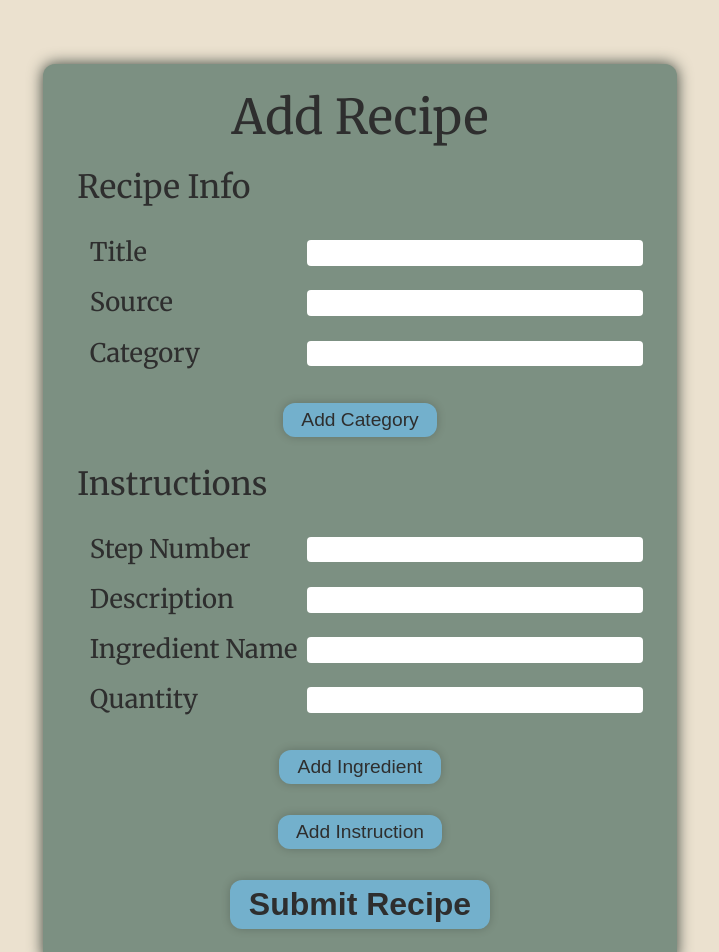
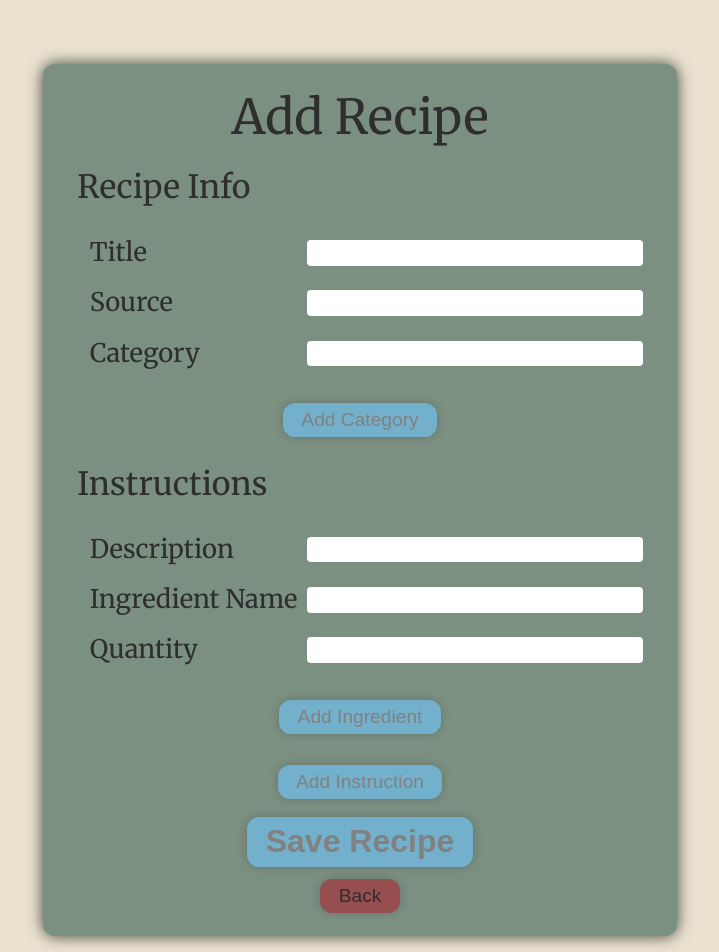
Before and after one commit to g3or3/Recipes, a React (Create React App) app in the folder client/: page /add-recipe in a window 1280 px wide. Shown: the top 952 px of the page, without its empty margins (280-999 px from the left). Built offline with nearby package versions, Linux system fonts and the light colour scheme; sample sign-in values are in the browser's storage.

Commit message:
Add updated styling and button fuctionality to add recipe component

```diff
--- a/client/src/components/AddRecipe.jsx
+++ b/client/src/components/AddRecipe.jsx
@@ -1,4 +1,4 @@
-import React, { useState } from "react";
+import React, { useState, useEffect } from "react";
 
 import { useDispatch } from "react-redux";
 import { useHistory } from "react-router";
@@ -20,9 +20,45 @@ export default function AddRecipe() {
   const [categories, setCategories] = useState([]);
   const [ingredients, setIngredients] = useState([]);
   const [instructions, setInstructions] = useState([]);
+  const [disabledCategory, setDisabledCategory] = useState(true);
+  const [disabledIngredient, setDisabledIngredient] = useState(true);
+  const [disabledInstruction, setDisabledInstruction] = useState(true);
+  const [disabledSubmit, setDisabledSubmit] = useState(true);
 
   const dispatch = useDispatch();
   const { push } = useHistory();
+
+  useEffect(() => {
+    if (formValues.category === "") {
+      setDisabledCategory(true);
+    } else {
+      setDisabledCategory(false);
+    }
+  }, [formValues]);
+
+  useEffect(() => {
+    if (formValues.description === "" || formValues.ingredientName === "") {
+      setDisabledIngredient(true);
+    } else {
+      setDisabledIngredient(false);
+    }
+  }, [formValues]);
+
+  useEffect(() => {
+    if (formValues.description === "") {
+      setDisabledInstruction(true);
+    } else {
+      setDisabledInstruction(false);
+    }
+  }, [formValues]);
+
+  useEffect(() => {
+    if (formValues.recipe_title === "" || formValues.source === "") {
+      setDisabledSubmit(true);
+    } else {
+      setDisabledSubmit(false);
+    }
+  }, [formValues]);
 
   const handleChange = (evt) => {
     const { name, value } = evt.target;
@@ -60,6 +96,18 @@ export default function AddRecipe() {
     ]);
     setIngredients([]);
     setFormValues({ ...formValues, step: "", description: "" });
+  };
+
+  const handleDeleteCategory = (category) => {
+    setCategories(categories.filter((c) => c !== category));
+  };
+
+  const handleDeleteIngredient = (ingredient) => {
+    setIngredients(ingredients.filter((i) => i !== ingredient));
+  };
+
+  const handleDeleteInstruction = (instruction) => {
+    setInstructions(instructions.filter((i) => i !== instruction));
   };
 
   const handleSubmit = (evt) => {
@@ -120,15 +168,23 @@ export default function AddRecipe() {
           <button
             type="button"
             className="add-button"
+            disabled={disabledCategory}
             onClick={handleAddCategory}
           >
             Add Category
           </button>
           {categories.map((category, idx) => {
             return (
-              <p className="added" key={idx}>
-                {category}
-              </p>
+              <div key={idx} className="added">
+                <p>{category}</p>
+                <button
+                  type="button"
+                  className="delete-button"
+                  onClick={() => handleDeleteCategory(category)}
+                >
+                  X
+                </button>
+              </div>
             );
           })}
         </div>
@@ -136,15 +192,6 @@ export default function AddRecipe() {
         <div className="instructions">
           <h3>Instructions</h3>
           <div className="steps">
-            <label>
-              Step Number
-              <input
-                type="text"
-                name="step"
-                value={formValues.step}
-                onChange={handleChange}
-              />
-            </label>
             <label>
               Description
               <input
@@ -176,47 +223,75 @@ export default function AddRecipe() {
               <button
                 type="button"
                 className="add-button"
+                disabled={disabledIngredient}
                 onClick={handleAddIngredient}
               >
                 Add Ingredient
               </button>
               {ingredients.map((ingredient, idx) => {
                 return (
-                  <p className="added" key={idx}>
-                    Ingredient: {ingredient.ingredient_name}, Quantity:{" "}
-                    {ingredient.quantity}
-                  </p>
+                  <div key={idx} className="added">
+                    <p>
+                      Ingredient: {ingredient.ingredient_name}, Quantity:{" "}
+                      {ingredient.quantity}
+                    </p>
+                    <button
+                      type="button"
+                      className="delete-button"
+                      onClick={() => handleDeleteIngredient(ingredient)}
+                    >
+                      X
+                    </button>
+                  </div>
                 );
               })}
             </div>
             <button
               type="button"
               className="add-button"
+              disabled={disabledInstruction}
               onClick={handleAddInstruction}
             >
               Add Instruction
             </button>
             {instructions.map((instruction, idx) => {
               return (
-                <div className="added">
-                  <div key={idx} className="instruction-container">
-                    <p>Step {instruction.step_number}</p>
-                    <p>{instruction.description}</p>
-                    {instruction.ingredients.map((ingredient, idx) => {
-                      return (
-                        <p key={idx}>
-                          Ingredient: {ingredient.ingredient_name}, Quantity:{" "}
-                          {ingredient.quantity}
-                        </p>
-                      );
-                    })}
+                <div key={idx} className="added">
+                  <div className="instruction-container">
+                    <div>
+                      <p>Step {instructions.indexOf(instruction) + 1}</p>
+                      <p>{instruction.description}</p>
+                      {instruction.ingredients &&
+                        instruction.ingredients.map((ingredient, idx) => {
+                          return (
+                            <p key={idx}>
+                              Ingredient: {ingredient.ingredient_name},
+                              Quantity: {ingredient.quantity}
+                            </p>
+                          );
+                        })}
+                    </div>
+                    <button
+                      type="button"
+                      className="delete-button"
+                      onClick={() => handleDeleteInstruction(instruction)}
+                    >
+                      X
+                    </button>
                   </div>
                 </div>
               );
             })}
           </div>
         </div>
-        <button className="submit-button">Submit Recipe</button>
+        <div className="submit">
+          <button className="submit-button" disabled={disabledSubmit}>
+            Save Recipe
+          </button>
+          <button onClick={() => push("/recipes")} className="back-button">
+            Back
+          </button>
+        </div>
       </form>
     </StyledAddRecipe>
   );
@@ -276,6 +351,11 @@ const StyledAddRecipe = styled.div`
     width: fit-content;
     padding: 1% 3%;
     box-shadow: 0px 0px 10px rgb(0, 0, 0, 0.2);
+    display: flex;
+  }
+
+  .instruction-container {
+    display: flex;
   }
 
   button {
@@ -289,6 +369,10 @@ const StyledAddRecipe = styled.div`
     &:active {
       background-color: #558da7;
     }
+    &:disabled {
+      cursor: not-allowed;
+      color: #818181;
+    }
   }
 
   .add-button {
@@ -296,9 +380,35 @@ const StyledAddRecipe = styled.div`
     font-size: 1.2rem;
   }
 
+  .submit {
+    display: flex;
+    flex-direction: column;
+    align-items: center;
+  }
+
   .submit-button {
-    margin: 4%;
+    margin: 2% 0;
     font-size: 2rem;
     font-weight: bold;
+    width: fit-content;
+  }
+
+  .back-button {
+    width: fit-content;
+    font-size: 1.2rem;
+    background-color: #964e4e;
+    margin-bottom: 2%;
+    &:active {
+      background-color: #773d3d;
+    }
+  }
+
+  .delete-button {
+    margin-left: 10px;
+    font-size: 1rem;
+    font-weight: bold;
+    background-color: transparent;
+    box-shadow: none;
+    color: #2e2e2e;
   }
 `;
--- a/client/src/components/EditRecipe.jsx
+++ b/client/src/components/EditRecipe.jsx
@@ -20,7 +20,10 @@ export default function EditRecipe() {
   const [categories, setCategories] = useState([]);
   const [ingredients, setIngredients] = useState([]);
   const [instructions, setInstructions] = useState([]);
-	const [disabled, setDisabled] = useState(true);
+  const [disabledCategory, setDisabledCategory] = useState(true);
+  const [disabledIngredient, setDisabledIngredient] = useState(true);
+  const [disabledInstruction, setDisabledInstruction] = useState(true);
+  const [disabledSubmit, setDisabledSubmit] = useState(true);
 
   const dispatch = useDispatch();
 
@@ -43,10 +46,34 @@ export default function EditRecipe() {
   }, [id]);
 
   useEffect(() => {
-		if (formValues.step === "" || formValues.description === "") {
-			setDisabled(true);
+    if (formValues.category === "") {
+      setDisabledCategory(true);
     } else {
-			setDisabled(false);
+      setDisabledCategory(false);
+    }
+  }, [formValues]);
+
+  useEffect(() => {
+    if (formValues.description === "") {
+      setDisabledIngredient(true);
+    } else {
+      setDisabledIngredient(false);
+    }
+  }, [formValues]);
+
+  useEffect(() => {
+    if (formValues.description === "") {
+      setDisabledInstruction(true);
+    } else {
+      setDisabledInstruction(false);
+    }
+  }, [formValues]);
+
+  useEffect(() => {
+    if (formValues.recipe_title === "" || formValues.source === "") {
+      setDisabledSubmit(true);
+    } else {
+      setDisabledSubmit(false);
     }
   }, [formValues]);
 
@@ -99,6 +126,8 @@ export default function EditRecipe() {
   const handleDeleteInstruction = (instruction) => {
     setInstructions(instructions.filter((i) => i !== instruction));
   };
+
+  console.log(instructions);
 
   const handleSubmit = (evt) => {
     evt.preventDefault();
@@ -153,7 +182,12 @@ export default function EditRecipe() {
               onChange={handleChange}
             />
           </label>
-					<button type="button" className="add-button" onClick={handleAddCategory}>
+          <button
+            type="button"
+            className="add-button"
+            disabled={disabledCategory}
+            onClick={handleAddCategory}
+          >
             Add Category
           </button>
           {categories.map((category, idx) => {
@@ -175,15 +209,6 @@ export default function EditRecipe() {
         <div className="instructions">
           <h3>Instructions</h3>
           <div className="steps">
-						<label>
-							Step Number
-							<input
-								type="text"
-								name="step"
-								value={formValues.step}
-								onChange={handleChange}
-							/>
-						</label>
             <label>
               Description
               <input
@@ -213,7 +238,7 @@ export default function EditRecipe() {
                 />
               </label>
               <button
-								disabled={disabled}
+                disabled={disabledIngredient}
                 type="button"
                 className="add-button"
                 onClick={handleAddIngredient}
@@ -238,7 +263,12 @@ export default function EditRecipe() {
                 );
               })}
             </div>
-						<button type="button" className="add-button" onClick={handleAddInstruction}>
+            <button
+              type="button"
+              className="add-button"
+              disabled={disabledInstruction}
+              onClick={handleAddInstruction}
+            >
               Add Instruction
             </button>
             {instructions.map((instruction, idx) => {
@@ -246,14 +276,14 @@ export default function EditRecipe() {
                 <div key={idx} className="added">
                   <div className="instruction-container">
                     <div>
-											<p>Step {instruction.step_number}</p>
+                      <p>Step {instructions.indexOf(instruction) + 1}</p>
                       <p>{instruction.description}</p>
                       {instruction.ingredients &&
                         instruction.ingredients.map((ingredient, idx) => {
                           return (
                             <p key={idx}>
-															Ingredient: {ingredient.ingredient_name}, Quantity:{" "}
-															{ingredient.quantity}
+                              Ingredient: {ingredient.ingredient_name},
+                              Quantity: {ingredient.quantity}
                             </p>
                           );
                         })}
@@ -272,7 +302,14 @@ export default function EditRecipe() {
           </div>
           <div></div>
         </div>
-				<button className="submit-button">Save Recipe</button>
+        <div className="submit">
+          <button className="submit-button" disabled={disabledSubmit}>
+            Save Recipe
+          </button>
+          <button onClick={() => push("/recipes")} className="back-button">
+            Back
+          </button>
+        </div>
       </form>
     </StyledEditRecipe>
   );
@@ -350,6 +387,10 @@ const StyledEditRecipe = styled.div`
     &:active {
       background-color: #558da7;
     }
+    &:disabled {
+      cursor: not-allowed;
+      color: #818181;
+    }
   }
 
   .add-button {
@@ -357,14 +398,30 @@ const StyledEditRecipe = styled.div`
     font-size: 1.2rem;
   }
 
+  .submit {
+    display: flex;
+    flex-direction: column;
+    align-items: center;
+  }
+
   .submit-button {
-		margin: 4%;
+    margin: 2% 0;
     font-size: 2rem;
     font-weight: bold;
+    width: fit-content;
+  }
+
+  .back-button {
+    width: fit-content;
+    font-size: 1.2rem;
+    background-color: #964e4e;
+    margin-bottom: 2%;
+    &:active {
+      background-color: #773d3d;
+    }
   }
 
   .delete-button {
-		/* padding: 5%; */
     margin-left: 10px;
     font-size: 1rem;
     font-weight: bold;
```
Lines whose indentation alone changed are shown as unchanged.
